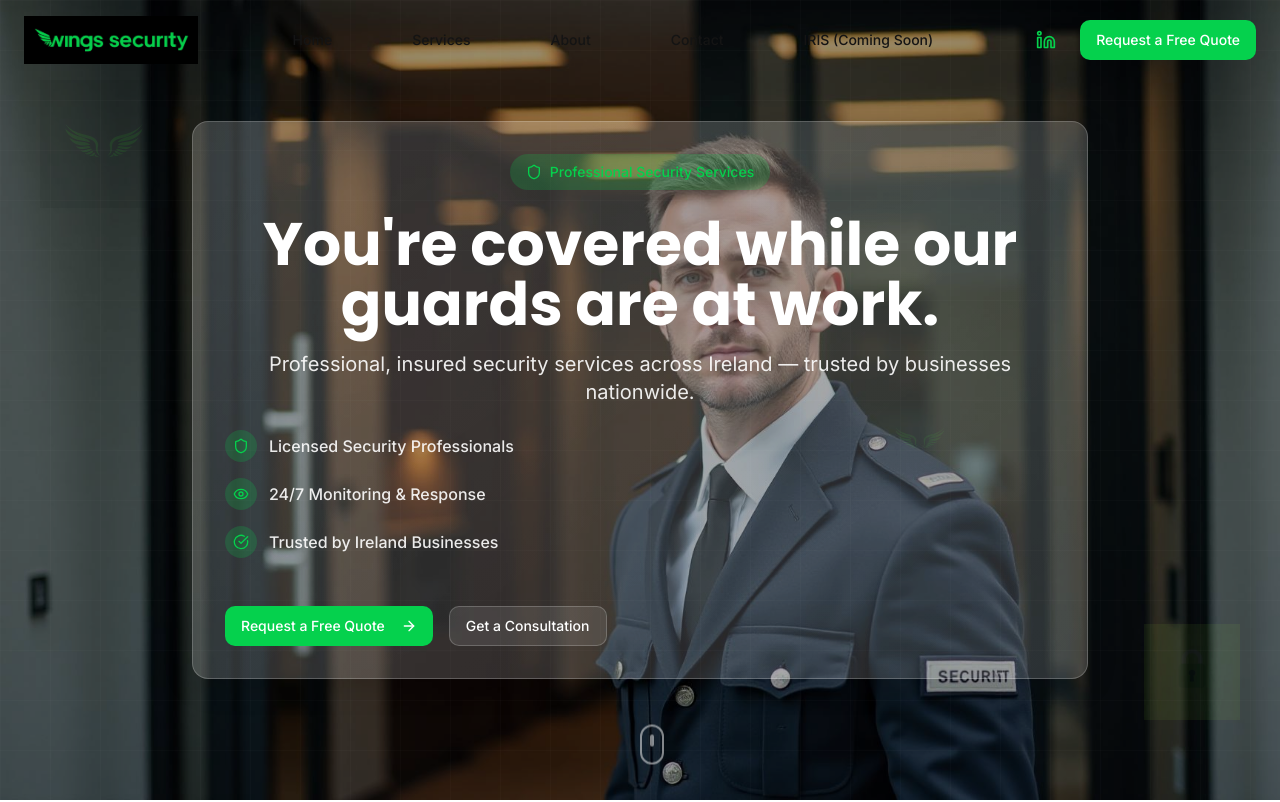
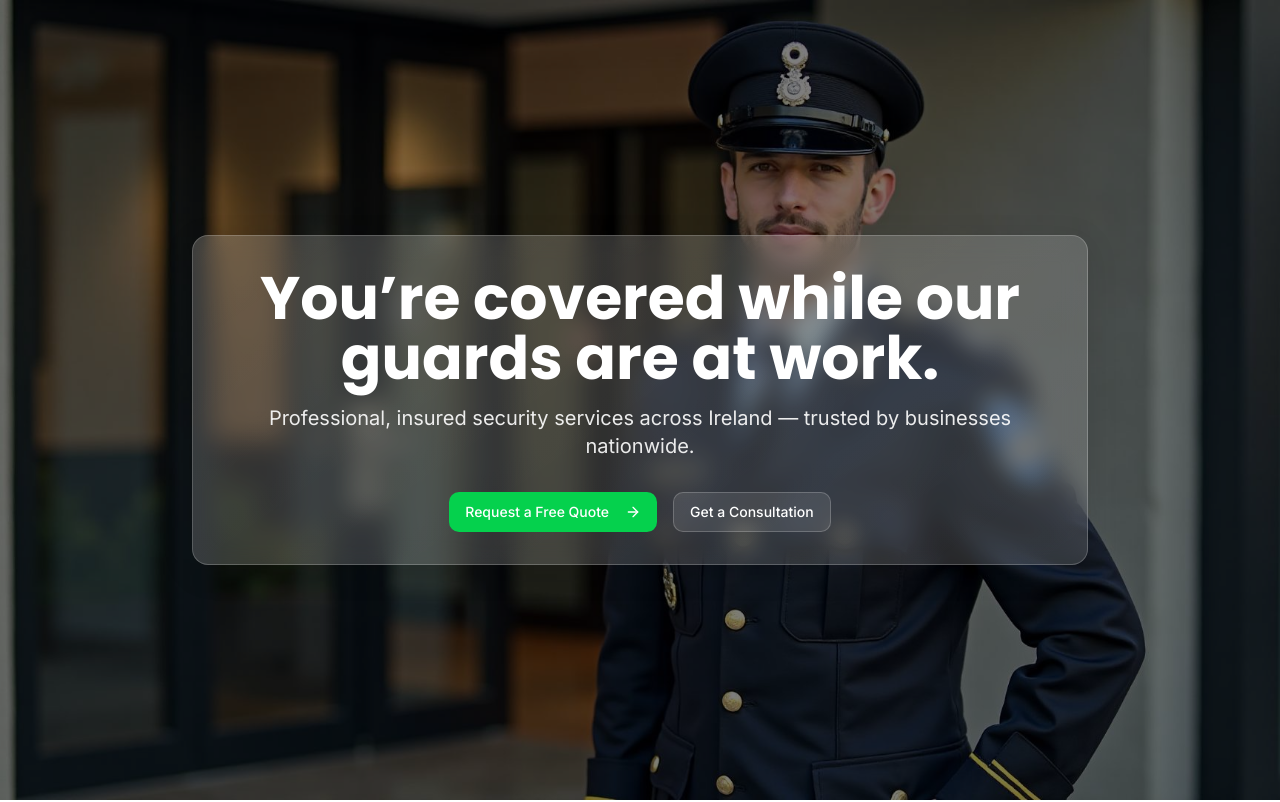
Before and after one commit to wings-security/wings-security, a React (Vite) app: page / in a window 1280 px wide. Shown: the top 802 px of the page. Built offline with nearby package versions, Linux system fonts and the light colour scheme.

Commit message:
Update hero section and branding
Updated hero section with new background image, text, and CTA buttons. Applied consistent branding and updated favicon. Added LinkedIn icons to navbar and footer. Updated services, legal text, and contact details.

```diff
--- a/index.html
+++ b/index.html
@@ -2,7 +2,7 @@
 <html lang="en">
   <head>
     <meta charset="UTF-8" />
-    <link rel="icon" href="/src/assets/wings-logo.png" type="image/png" />
+    <link rel="icon" href="/assets/wings-logo.png" type="image/png" />
     <meta name="viewport" content="width=device-width, initial-scale=1.0" />
     <title>WINGS Security Ltd. - Professional Security Services Ireland</title>
     <meta name="description" content="Professional insured security services across Ireland. Static guarding, event security, and IRIS remote monitoring solutions. Headquartered in Dublin, operating nationwide." />
@@ -16,11 +16,11 @@
     <meta property="og:title" content="WINGS Security Ltd. - Professional Security Services Ireland" />
     <meta property="og:description" content="Professional insured security services across Ireland. Static guarding, event security, and IRIS remote monitoring solutions." />
     <meta property="og:type" content="website" />
-    <meta property="og:image" content="/src/assets/wings-logo.png" />
+    <meta property="og:image" content="/assets/wings-logo.png" />
 
     <meta name="twitter:card" content="summary_large_image" />
     <meta name="twitter:site" content="@wingssecurity" />
-    <meta name="twitter:image" content="/src/assets/wings-logo.png" />
+    <meta name="twitter:image" content="/assets/wings-logo.png" />
   </head>
 
   <body>
--- a/src/components/AboutSection.tsx
+++ b/src/components/AboutSection.tsx
@@ -113,7 +113,7 @@ const AboutSection = () => {
                   through tailored static guarding and event security solutions. We're developing IRIS — our upcoming remote guarding platform.
                 </p>
                 <p className="text-sm text-wings-grey/80 mt-4">
-                  WINGS Security is fully insured and operating under licensing application review (expected approval within weeks).
+                  WINGS Security is fully insured and operating under PSA licensing application review (approval expected within weeks).
                 </p>
               </div>
 
--- a/src/components/Footer.tsx
+++ b/src/components/Footer.tsx
@@ -1,5 +1,5 @@
 import { Shield, Mail, MapPin, Clock, Phone, Linkedin } from 'lucide-react';
-import wingsLogo from '@/assets/wings-logo.png';
+
 
 const Footer = () => {
   const scrollToSection = (id: string) => {
@@ -21,8 +21,8 @@ const Footer = () => {
             <div className="space-y-6">
               <div className="flex items-center space-x-3">
                 <img
-                  src="/lovable-uploads/cf1f0251-9325-4c3f-a0c3-f7b018be665f.png"
-                  alt="WINGS Security Ltd."
+                  src="/assets/wings-logo.png"
+                  alt="WINGS Security green logo"
                   className="h-12 w-auto"
                 />
               </div>
@@ -74,13 +74,11 @@ const Footer = () => {
                 {[
                   'Static Guarding',
                   'Event Stewarding / Static Event Guards',
-                  'IRIS Remote Guarding',
-                  'Security Consultation',
-                  'Risk Assessment'
+                  'IRIS Remote Guarding (Coming Soon)'
                 ].map((service) => (
                   <div key={service} className="text-white/70 text-sm">
                     {service}
-                    {service === 'IRIS Remote Guarding' && (
+                    {service.includes('IRIS Remote Guarding') && (
                       <span className="ml-2 text-xs bg-primary/20 text-primary px-2 py-0.5 rounded-full">
                         Coming Soon
                       </span>
@@ -151,7 +149,7 @@ const Footer = () => {
                 © {currentYear} WINGS Security Ltd. All rights reserved.
               </div>
               <div className="text-white/40 text-xs mt-1">
-                WINGS Security is fully insured and operating under licensing application review (expected approval within weeks).
+                WINGS Security is fully insured and operating under PSA licensing application review (approval expected within weeks).
               </div>
             </div>
 
--- a/src/components/Header.tsx
+++ b/src/components/Header.tsx
@@ -1,7 +1,7 @@
 import { useState, useEffect } from 'react';
 import { Button } from '@/components/ui/button';
-import { Menu, X, Shield } from 'lucide-react';
-import wingsLogo from '@/assets/wings-logo.png';
+import { Menu, X } from 'lucide-react';
+
 import { Linkedin } from 'lucide-react';
 
 const Header = () => {
@@ -34,10 +34,10 @@ const Header = () => {
 
   return (
     <header
-      className={`fixed top-0 left-0 right-0 z-50 transition-all duration-300 ${
+      className={`fixed top-0 left-0 right-0 z-50 transition-all duration-300 transform ${
         isScrolled
-          ? 'glass-nav shadow-wings-glass'
-          : 'bg-transparent'
+          ? 'glass-nav shadow-wings-glass opacity-100 translate-y-0'
+          : 'opacity-0 -translate-y-3 pointer-events-none'
       }`}
     >
       <div className="container mx-auto px-6 py-4">
@@ -45,8 +45,8 @@ const Header = () => {
           {/* Logo */}
           <div className="flex items-center space-x-3 cursor-pointer" onClick={() => scrollToSection('home')}>
             <img
-              src="/lovable-uploads/cf1f0251-9325-4c3f-a0c3-f7b018be665f.png"
-              alt="WINGS Security Ltd."
+              src="/assets/wings-logo.png"
+              alt="WINGS Security green logo"
               className="h-12 w-auto"
             />
           </div>
--- a/src/components/HeroSection.tsx
+++ b/src/components/HeroSection.tsx
@@ -1,17 +1,8 @@
-import { useEffect, useState } from 'react';
 import { Button } from '@/components/ui/button';
-import { ArrowRight, Shield, CheckCircle, Eye } from 'lucide-react';
-import heroBackground from '@/assets/hero-security-professional.jpg';
-import wingElement from '@/assets/wing-element.png';
-import lockIcon from '@/assets/lock-icon.png';
+import { ArrowRight } from 'lucide-react';
+import heroBackground from '@/assets/hero-security-guard.jpg';
 
 const HeroSection = () => {
-  const [isVisible, setIsVisible] = useState(false);
-
-  useEffect(() => {
-    setIsVisible(true);
-  }, []);
-
   const scrollToSection = (id: string) => {
     const element = document.getElementById(id);
     if (element) {
@@ -19,92 +10,33 @@ const HeroSection = () => {
     }
   };
 
-  const features = [
-    { icon: Shield, text: "Licensed Security Professionals" },
-    { icon: Eye, text: "24/7 Monitoring & Response" },
-    { icon: CheckCircle, text: "Trusted by Ireland Businesses" }
-  ];
-
   return (
     <section id="home" className="relative min-h-screen flex items-center justify-center overflow-hidden">
-      {/* Hero Background Image */}
+      {/* Background Image with dark overlay for contrast */}
       <div className="absolute inset-0">
         <img
           src={heroBackground}
-          alt="Professional security guard"
+          alt="Licensed Irish security guard on duty"
           className="w-full h-full object-cover object-center"
+          loading="eager"
         />
-        <div className="absolute inset-0 bg-black/40"></div>
+        <div className="absolute inset-0 bg-black/50"></div>
       </div>
 
-      {/* Branded Background Elements */}
-      <div className="absolute inset-0 opacity-20">
-        <img
-          src={wingElement}
-          alt=""
-          className="absolute top-20 left-10 w-32 h-32 animate-pulse opacity-30"
-        />
-        <img
-          src={lockIcon}
-          alt=""
-          className="absolute bottom-20 right-10 w-24 h-24 animate-pulse opacity-20"
-          style={{ animationDelay: '1s' }}
-        />
-        <img
-          src={wingElement}
-          alt=""
-          className="absolute top-1/2 right-1/4 w-20 h-20 animate-pulse opacity-25"
-          style={{ animationDelay: '2s' }}
-        />
-      </div>
-
-      {/* Grid Pattern Overlay */}
-      <div className="absolute inset-0 bg-[linear-gradient(rgba(255,255,255,.1)_1px,transparent_1px),linear-gradient(90deg,rgba(255,255,255,.1)_1px,transparent_1px)] bg-[size:50px_50px] opacity-20"></div>
-
+      {/* Centered glass overlay content */}
       <div className="container mx-auto px-6 py-20 relative z-10">
         <div className="max-w-4xl mx-auto text-center">
-          <div className={`space-y-8 ${isVisible ? 'wings-fade-in' : 'opacity-0'}`}>
           <div className="glass-card p-8 rounded-2xl border border-white/20 backdrop-blur-md bg-white/10">
-                <div className="space-y-6">
-                  {/* Badge */}
-                  <div className="inline-flex items-center space-x-2 bg-primary/20 rounded-full px-4 py-2 text-sm font-medium text-primary">
-                    <Shield className="h-4 w-4" />
-                    <span>Professional Security Services</span>
-                  </div>
-
-                  {/* Main Headline */}
-                  <div className="space-y-4">
             <h1 className="text-4xl lg:text-6xl font-display font-bold leading-tight text-white">
-                      You're covered while our guards are at work.
+              You’re covered while our guards are at work.
             </h1>
-
-                    <p className="text-lg lg:text-xl text-white/90 leading-relaxed">
+            <p className="mt-4 text-lg lg:text-xl text-white/90 leading-relaxed">
               Professional, insured security services across Ireland — trusted by businesses nationwide.
             </p>
-                  </div>
-
-                  {/* Features List */}
-                  <div className="space-y-4">
-                    {features.map((feature, index) => (
-                      <div
-                        key={index}
-                        className={`flex items-center space-x-3 ${isVisible ? 'wings-slide-up' : 'opacity-0'}`}
-                        style={{ animationDelay: `${index * 200}ms` }}
-                      >
-                        <div className="flex items-center justify-center w-8 h-8 bg-primary/20 rounded-full">
-                          <feature.icon className="h-4 w-4 text-primary" />
-                        </div>
-                        <span className="text-white/90 font-medium">{feature.text}</span>
-                      </div>
-                    ))}
-                  </div>
 
             {/* CTA Buttons */}
-                  <div className={`flex flex-col sm:flex-row gap-4 pt-6 ${isVisible ? 'wings-scale-in' : 'opacity-0'}`}>
-                    <Button
-                      onClick={() => scrollToSection('contact')}
-                      className="btn-wings-primary group"
-                    >
+            <div className="mt-8 flex flex-col sm:flex-row gap-4 justify-center">
+              <Button onClick={() => scrollToSection('contact')} className="btn-wings-primary group">
                 Request a Free Quote
                 <ArrowRight className="ml-2 h-5 w-5 transition-transform group-hover:translate-x-1" />
               </Button>
@@ -119,16 +51,6 @@ const HeroSection = () => {
             </div>
           </div>
         </div>
-
-          </div>
-        </div>
-      </div>
-
-      {/* Scroll Indicator */}
-      <div className="absolute bottom-8 left-1/2 transform -translate-x-1/2 animate-bounce">
-        <div className="w-6 h-10 border-2 border-white/50 rounded-full flex justify-center">
-          <div className="w-1 h-3 bg-white/70 rounded-full mt-2 animate-pulse"></div>
-        </div>
       </div>
     </section>
   );
```
Also changed, not shown: public/assets/wings-logo.png (renamed from public/lovable-uploads/cf1f0251-9325-4c3f-a0c3-f7b018be665f.png). Lines whose indentation alone changed are shown as unchanged.
